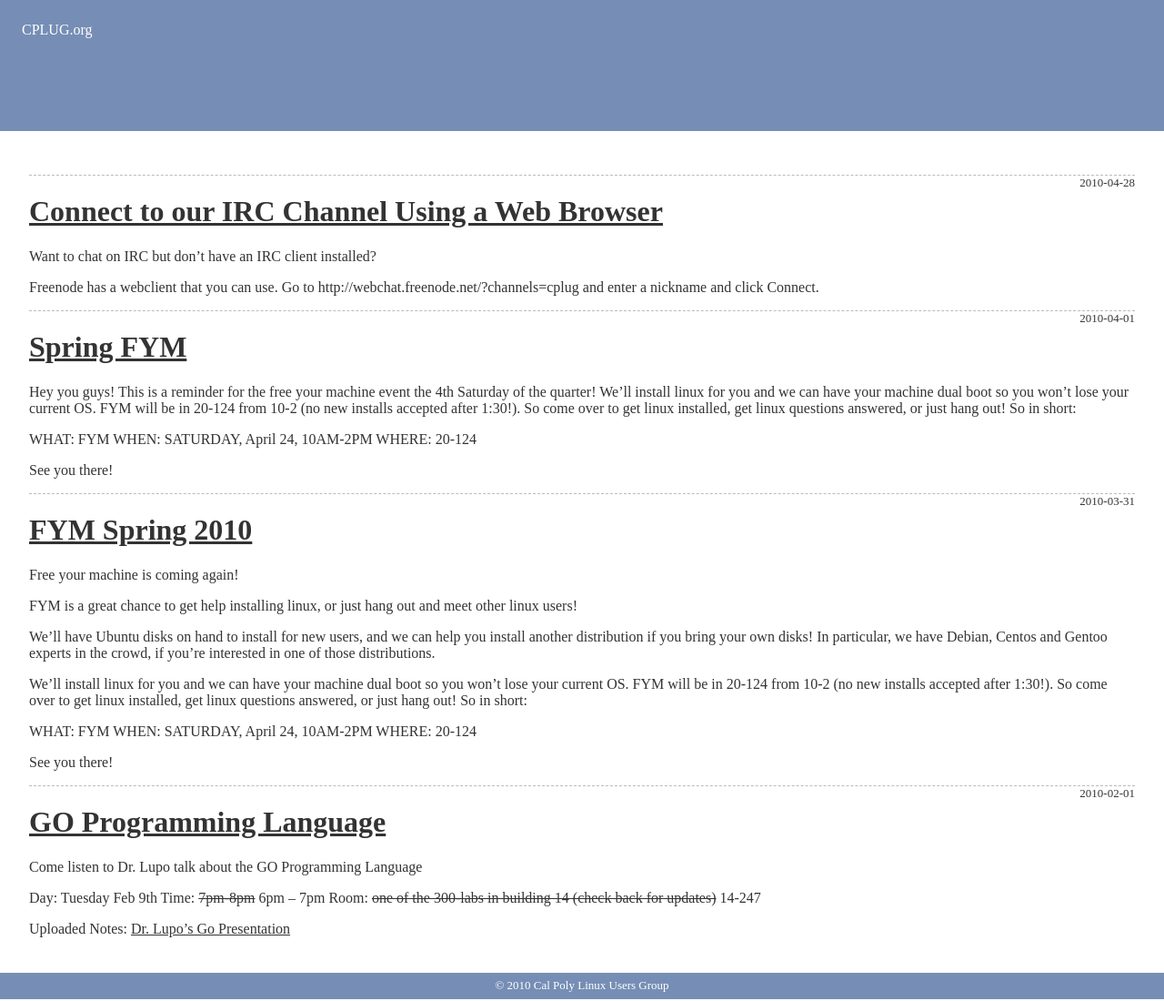
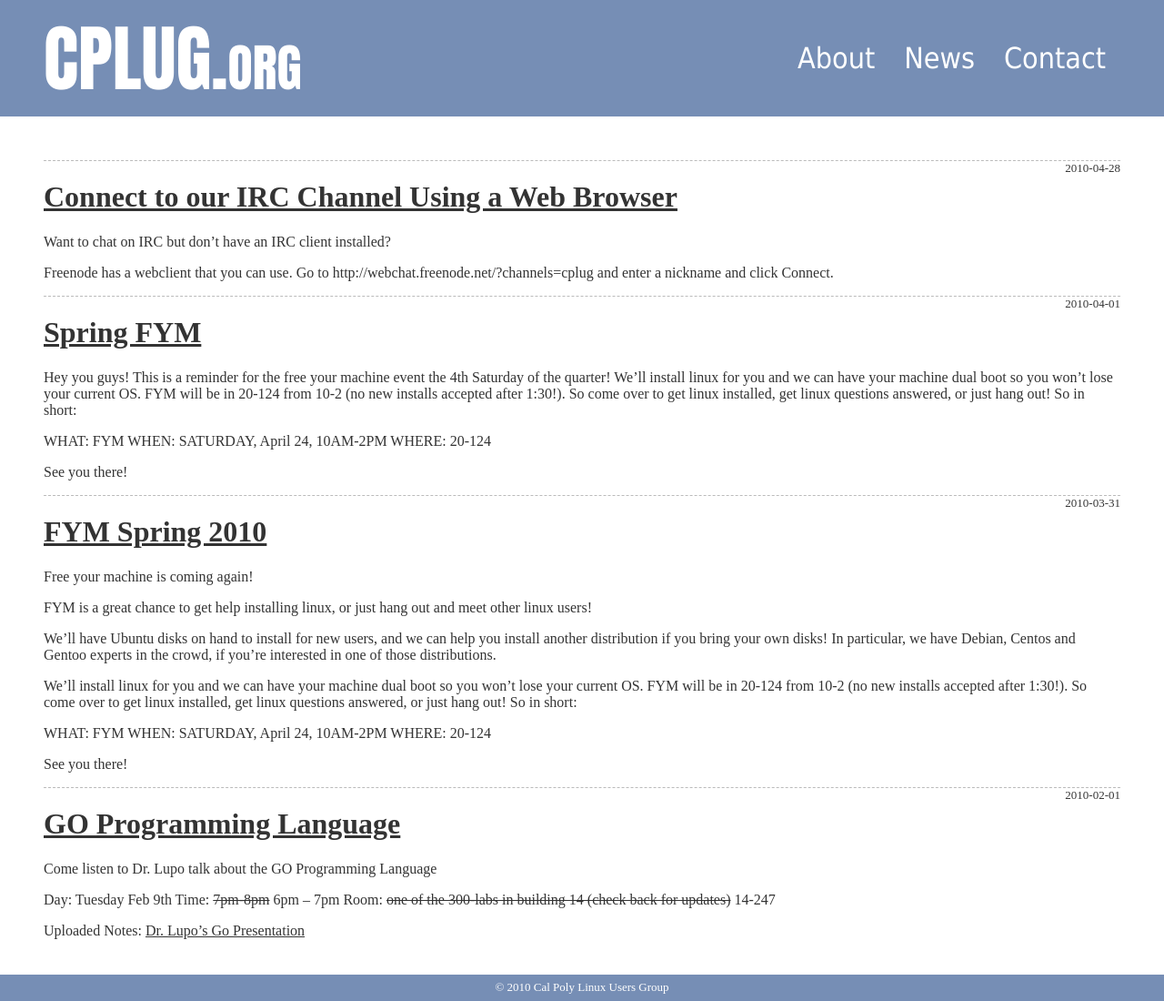
Before and after one commit to xiongchiamiov/cplug.org, a Jekyll site: the page built from index.md, in a window 1280 px wide. Shown: the whole page at 91% size. Built offline with Jekyll 4.4.1, drawn with Linux system fonts in a browser that asks for light colours; Markdown is read by kramdown in place of the engine named in the settings.

Commit message:
add a nav, and make it not look like suck

```diff
--- a/_layouts/multiple.html
+++ b/_layouts/multiple.html
@@ -6,7 +6,17 @@
 	<link rel="stylesheet" href="/media/css/style.css" /></head>
 <body>
 	<div id="header">
-		CPLUG.org
+		<div class="wrapper">
+		<span class="logo"><a href="/">CPLUG.org</a></span>
+		<ul id="nav">
+			<!-- since these are being floated right, the order here is opposite
+			     of what you'll see.  Pretty awesome, neh?
+			-->
+			<li><a href="/contact/">Contact</a></li>
+			<li><a href="/news/">News</a></li>
+			<li><a href="/about/">About</a></li>
+		</ul>
+		</div>
 	</div>
 	<div id="main">
 		{{ content }}
--- a/media/css/style.css
+++ b/media/css/style.css
@@ -2,21 +2,79 @@ body {
 	margin: 0;
 }
 
+#header,
+#main,
+#footer {
+	padding-left: 3em;
+	padding-right: 3em;
+}
+
 /* Header */
 #header {
-	height: 6em;
 	background-color: #768EB5;
+	margin-bottom: 3em;
+}
+
+#header .wrapper {
+	display: table;
+	width: 100%;
+	margin-top: 0;
+	margin-bottom: 0;
+}
+
+#header,
+#nav,
+#header .wrapper {
+	height: 8em;
+	padding-top: 0;
+	padding-bottom: 0;
+}
+
+#header,
+#header a,
+#header a:visited {
 	color: white;
-	margin-bottom: 3em;
-	padding: 1.5em;
+	text-decoration: none;
+}
+
+.logo {
+	font-size: 5em;
+	margin-top: 7em;
+	font-family: Impact;
+	font-variant: small-caps;
+}
+
+.logo,
+#nav li a {
+	display: table-cell;
+	vertical-align: middle;
+}
+
+#nav {
+	margin-top: 0;
+	margin-bottom: 0;
+}
+
+#nav li {
+	list-style: none;
+	float: right;
+	margin-left: 0em;
+	height: 100%;
+	padding-left: 1em;
+	padding-right: 1em;
+	display: table;
+}
+
+#nav li:hover {
+	background-color: #97B2DE;
+}
+
+#nav a {
+	font-size: 2em;
+	font-family: Tahoma;
 }
 
 /* Main */
-#main {
-	padding-left: 2em;
-	padding-right: 2em;
-}
-
 #main,
 #main a,
 #main a:visited {
```
Also changed, not shown: _layouts/default.html (+11 -1 lines).
